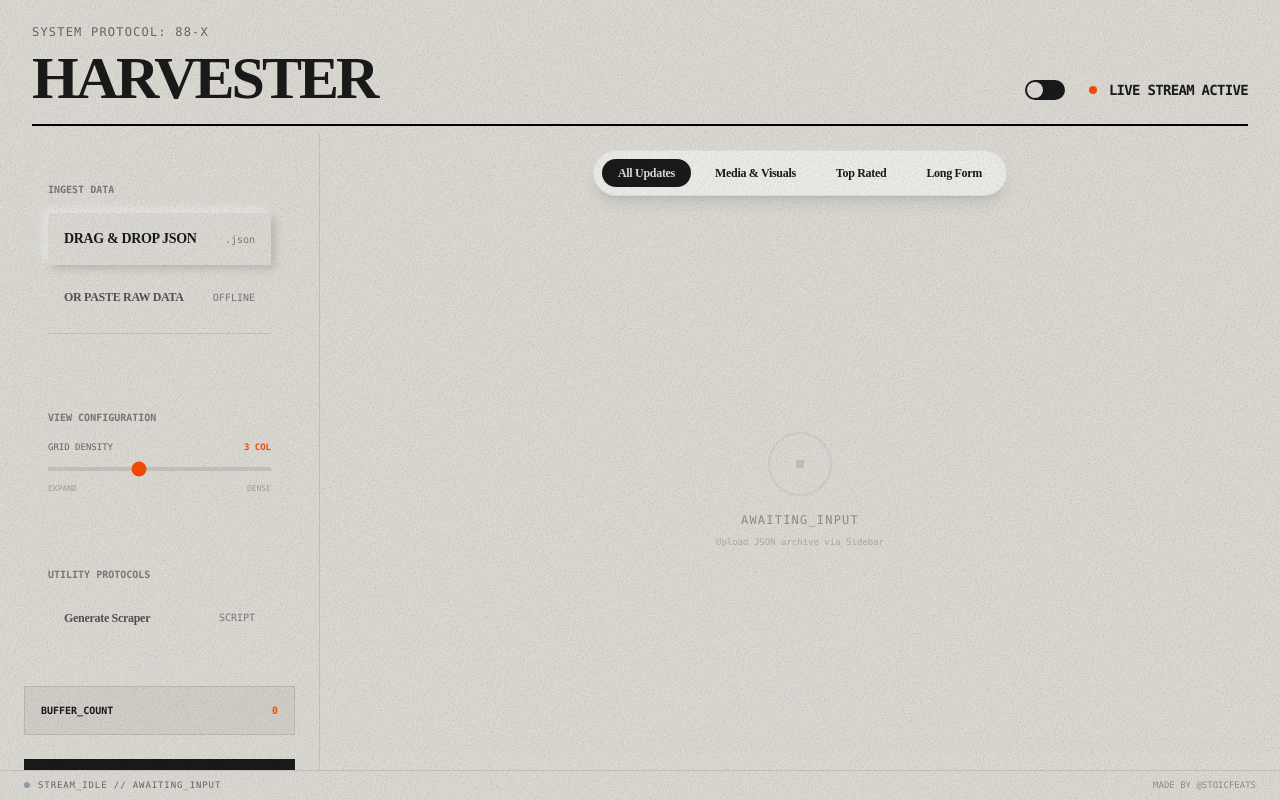
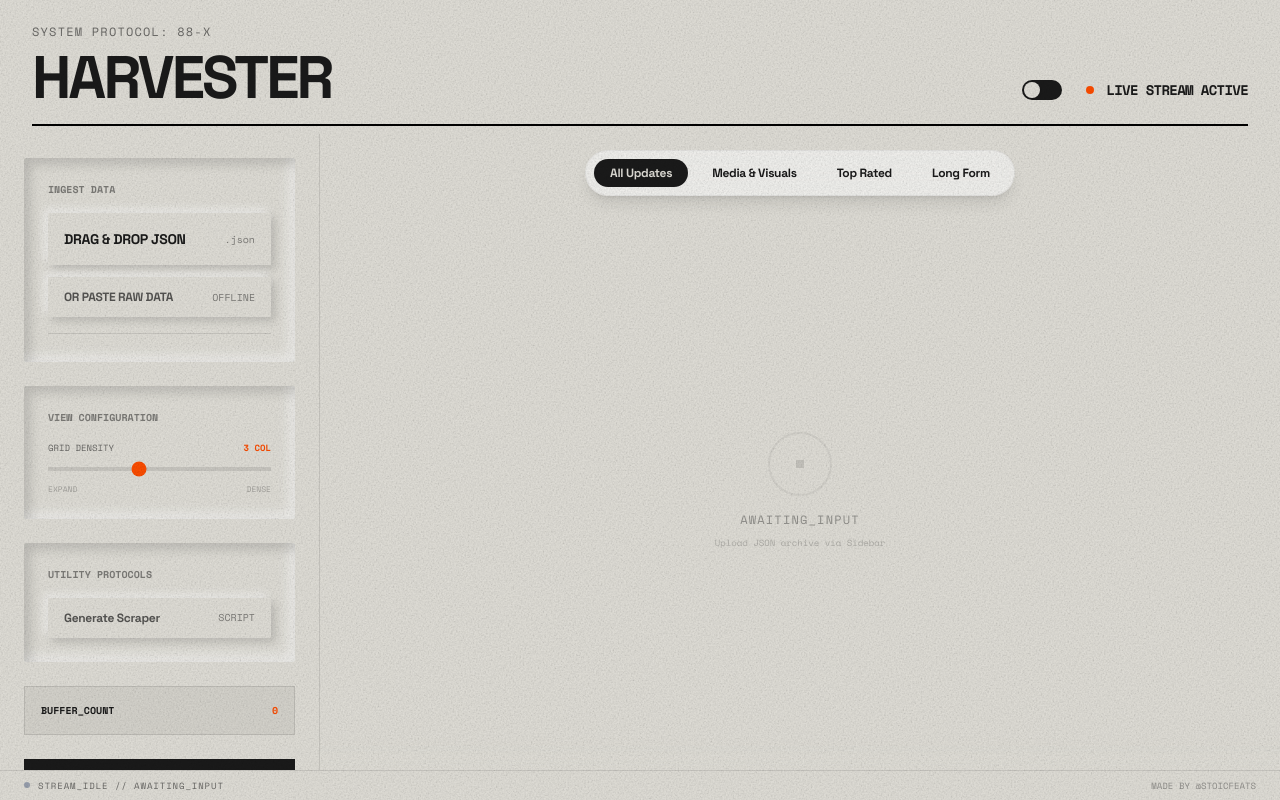
Before and after one commit to stoicfeats/harvester, a React (Vite) app: page / in a window 1280 px wide. Built offline with nearby package versions, Linux system fonts and the light colour scheme.

Commit message:
feat: Introduce Space Mono font and refactor shadow styles to direct CSS values, applying them to sidebar elements.

```diff
--- a/components/Sidebar.tsx
+++ b/components/Sidebar.tsx
@@ -200,7 +200,7 @@ export const Sidebar: React.FC<SidebarProps> = ({
     >
       <div
         className="p-6 rounded-[2px] transition-shadow duration-500"
-        style={{ backgroundColor: theme.BG }}
+        style={{ backgroundColor: theme.BG, boxShadow: theme.SHADOW_INSET }}
       >
         <label className="font-mono text-[10px] uppercase font-bold opacity-50 block mb-4" style={{ color: theme.TEXT }}>Ingest Data</label>
 
@@ -215,8 +215,12 @@ export const Sidebar: React.FC<SidebarProps> = ({
         <div className="flex flex-col gap-3">
           <button
             onClick={() => fileInputRef.current?.click()}
-            className={`w-full py-4 px-4 text-left flex justify-between items-center hover:brightness-95 transition-all rounded-[1px] ${darkMode ? theme.SHADOW : theme.SHADOW} active:${theme.SHADOW_ACTIVE} active:scale-[0.98]`}
-            style={{ backgroundColor: theme.BG, color: theme.TEXT }}
+            className="w-full py-4 px-4 text-left flex justify-between items-center hover:brightness-95 transition-all rounded-[1px] active:scale-[0.98]"
+            style={{
+              backgroundColor: theme.BG,
+              color: theme.TEXT,
+              boxShadow: theme.SHADOW
+            }}
           >
             <span className="text-sm font-bold font-['Space_Grotesk'] tracking-tight">{TEXT.DRAG_DROP}</span>
             <span className="font-mono text-[10px] opacity-50">.json</span>
@@ -228,7 +232,7 @@ export const Sidebar: React.FC<SidebarProps> = ({
             style={{
               backgroundColor: theme.BG,
               color: theme.TEXT,
-              boxShadow: isPasteMode ? undefined : theme.SHADOW
+              boxShadow: isPasteMode ? theme.SHADOW_ACTIVE : theme.SHADOW
             }}
           >
             <span className="text-xs font-bold font-['Space_Grotesk'] tracking-tight opacity-70">{TEXT.OR_PASTE}</span>
@@ -261,7 +265,7 @@ export const Sidebar: React.FC<SidebarProps> = ({
         </div>
       </div>
 
-      <div className={`p-6 rounded-[2px] transition-shadow duration-500`} style={{ backgroundColor: theme.BG }}>
+      <div className={`p-6 rounded-[2px] transition-shadow duration-500`} style={{ backgroundColor: theme.BG, boxShadow: theme.SHADOW_INSET }}>
         <label className="font-mono text-[10px] uppercase font-bold opacity-50 block mb-4" style={{ color: theme.TEXT }}>{TEXT.VIEW_CONFIG}</label>
         <div className="flex flex-col gap-2">
           <div className="flex justify-between items-center mb-1">
@@ -283,7 +287,7 @@ export const Sidebar: React.FC<SidebarProps> = ({
         </div>
       </div>
 
-      <div className={`p-6 rounded-[2px] transition-shadow duration-500`} style={{ backgroundColor: theme.BG }}>
+      <div className={`p-6 rounded-[2px] transition-shadow duration-500`} style={{ backgroundColor: theme.BG, boxShadow: theme.SHADOW_INSET }}>
         <label className="font-mono text-[10px] uppercase font-bold opacity-50 block mb-4" style={{ color: theme.TEXT }}>Utility Protocols</label>
 
         <button
@@ -292,7 +296,7 @@ export const Sidebar: React.FC<SidebarProps> = ({
           style={{
             backgroundColor: theme.BG,
             color: theme.TEXT,
-            boxShadow: isScriptMode ? undefined : theme.SHADOW
+            boxShadow: isScriptMode ? theme.SHADOW_ACTIVE : theme.SHADOW
           }}
         >
           <span className="text-xs font-bold font-['Space_Grotesk'] tracking-tight opacity-70">{TEXT.GENERATE_SCRAPER}</span>
--- a/constants.ts
+++ b/constants.ts
@@ -5,9 +5,9 @@ export const COLORS = {
         ACCENT: '#ff4d00',
         BORDER: 'rgba(0,0,0,0.1)',
         CARD_BG: '#e2e0d9',
-        SHADOW: 'shadow-[4px_4px_8px_rgba(0,0,0,0.15),-4px_-4px_8px_rgba(255,255,255,0.6)]',
-        SHADOW_ACTIVE: 'shadow-[inset_2px_2px_4px_rgba(0,0,0,0.15),inset_-2px_-2px_4px_rgba(255,255,255,0.6)]',
-        SHADOW_INSET: 'shadow-[inset_6px_6px_12px_rgba(0,0,0,0.15),inset_-6px_-6px_12px_rgba(255,255,255,0.6)]',
+        SHADOW: '4px 4px 8px rgba(0,0,0,0.15), -4px -4px 8px rgba(255,255,255,0.6)',
+        SHADOW_ACTIVE: 'inset 2px 2px 4px rgba(0,0,0,0.15), inset -2px -2px 4px rgba(255,255,255,0.6)',
+        SHADOW_INSET: 'inset 6px 6px 12px rgba(0,0,0,0.15), inset -6px -6px 12px rgba(255,255,255,0.6)',
         SHADOW_HOVER: 'hover:shadow-[6px_6px_12px_rgba(0,0,0,0.2),-6px_-6px_12px_rgba(255,255,255,0.8)]',
     },
     DARK: {
@@ -16,9 +16,9 @@ export const COLORS = {
         ACCENT: '#ff4d00',
         BORDER: 'rgba(226,224,217,0.1)',
         CARD_BG: '#222222',
-        SHADOW: 'shadow-[4px_4px_8px_rgba(0,0,0,0.6),-1px_-1px_2px_rgba(255,255,255,0.05)]',
-        SHADOW_ACTIVE: 'shadow-[inset_2px_2px_4px_rgba(0,0,0,0.6),inset_-1px_-1px_2px_rgba(255,255,255,0.05)]',
-        SHADOW_INSET: 'shadow-[inset_4px_4px_8px_rgba(0,0,0,0.6),inset_-1px_-1px_2px_rgba(255,255,255,0.05)]',
+        SHADOW: '4px 4px 8px rgba(0,0,0,0.6), -1px -1px 2px rgba(255,255,255,0.05)',
+        SHADOW_ACTIVE: 'inset 2px 2px 4px rgba(0,0,0,0.6), inset -1px -1px 2px rgba(255,255,255,0.05)',
+        SHADOW_INSET: 'inset 4px 4px 8px rgba(0,0,0,0.6), inset -1px -1px 2px rgba(255,255,255,0.05)',
         SHADOW_HOVER: 'hover:shadow-[6px_6px_12px_rgba(0,0,0,0.7),-1px_-1px_2px_rgba(255,255,255,0.1)]',
     }
 };
--- a/index.css
+++ b/index.css
@@ -2,6 +2,7 @@
 
 @theme {
     --font-space-grotesk: "Space Grotesk", sans-serif;
+    --font-mono: "Space Mono", monospace;
 }
 
 /* Custom Utilities */
--- a/index.html
+++ b/index.html
@@ -3,6 +3,11 @@
 
 <head>
     <meta charset="UTF-8" />
+    <link rel="preconnect" href="https://fonts.googleapis.com">
+    <link rel="preconnect" href="https://fonts.gstatic.com" crossorigin>
+    <link
+        href="https://fonts.googleapis.com/css2?family=Space+Grotesk:wght@300;400;500;600;700&family=Space+Mono:ital,wght@0,400;0,700;1,400&display=swap"
+        rel="stylesheet">
     <meta name="viewport" content="width=device-width, initial-scale=1.0" />
     <title>Harvester</title>
 </head>
```
